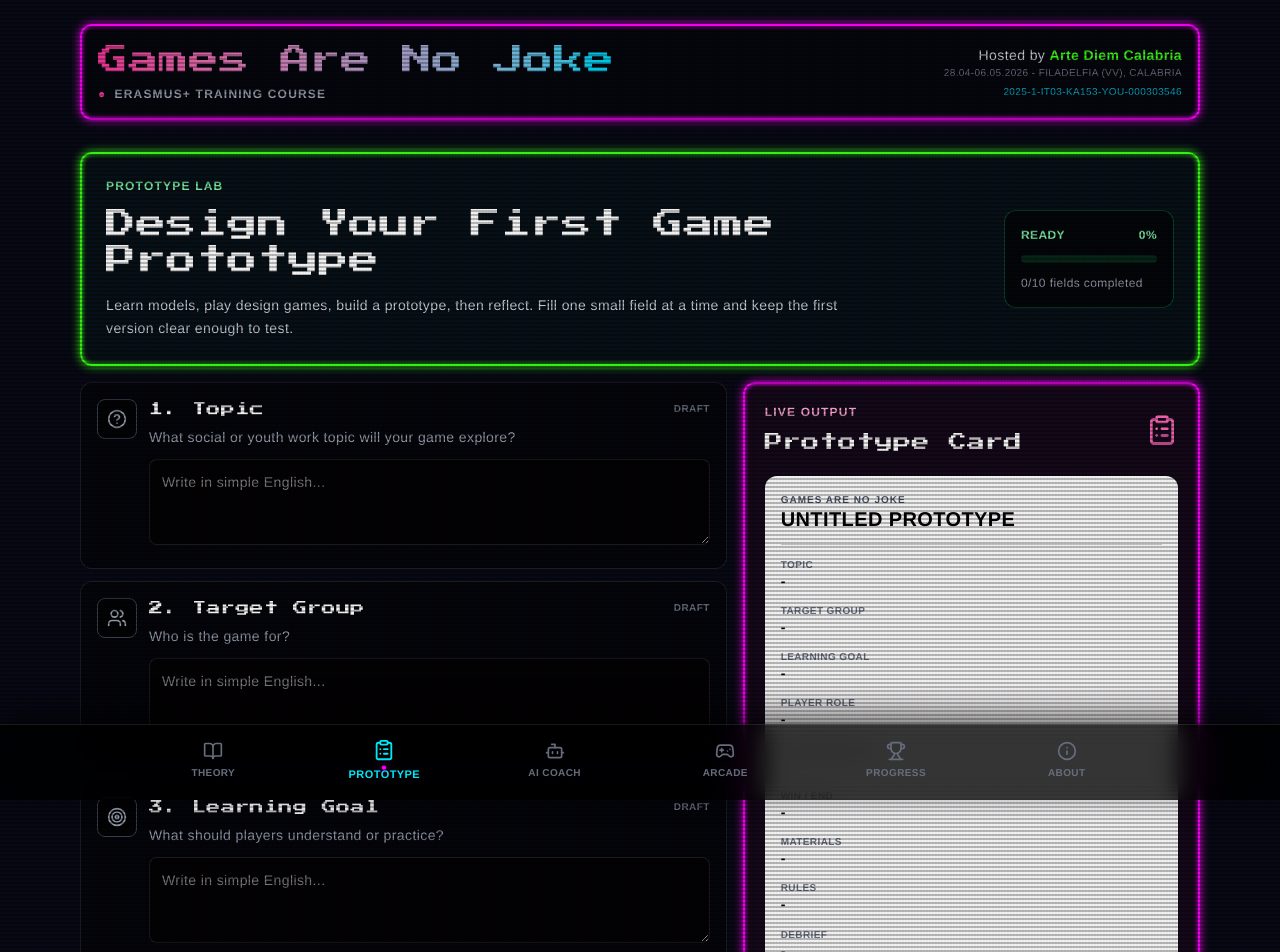
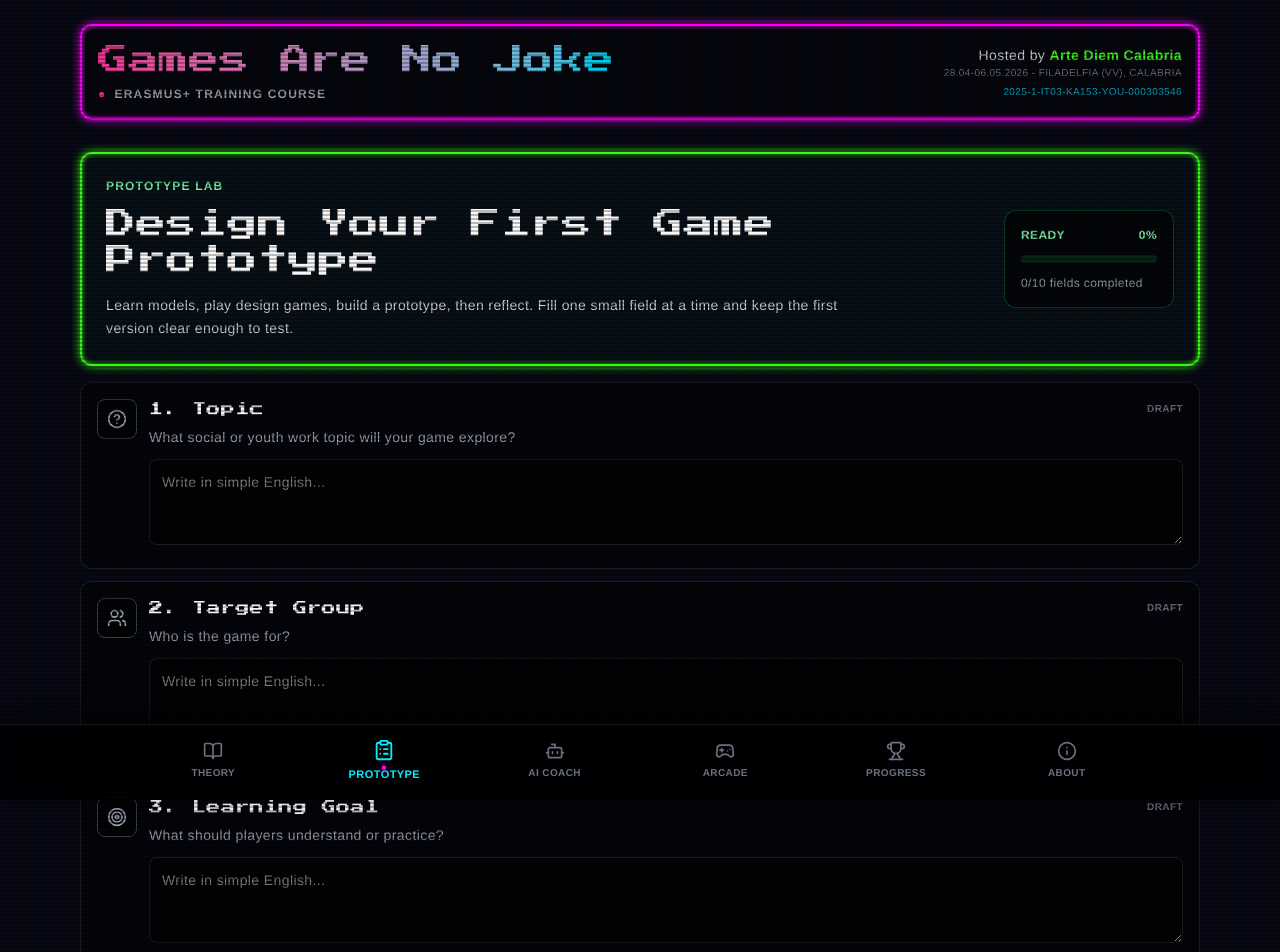
Before and after one commit to artediemcalabria/Games-are-No-Joke-Arcade, a React (Vite) app: page /prototype in a window 1280 px wide. Shown: the top 952 px of the page. Built offline with nearby package versions, Linux system fonts and the light colour scheme.

Commit message:
Reflow prototype lab card layout

```diff
--- a/src/pages/PrototypeLab.tsx
+++ b/src/pages/PrototypeLab.tsx
@@ -16,8 +16,8 @@ export default function PrototypeLab() {
   };
 
   return (
-    <motion.div initial={{ opacity: 0 }} animate={{ opacity: 1 }} className="pb-10 grid grid-cols-1 lg:grid-cols-12 gap-4">
-      <section className="lg:col-span-12 arcade-border-green glass-panel-green rounded-xl p-5 md:p-6">
+    <motion.div initial={{ opacity: 0 }} animate={{ opacity: 1 }} className="pb-10 space-y-4">
+      <section className="arcade-border-green glass-panel-green rounded-xl p-5 md:p-6">
         <div className="flex flex-col md:flex-row md:items-center justify-between gap-4">
           <div>
             <p className="text-xs text-green-300 font-bold uppercase tracking-widest">Prototype Lab</p>
@@ -39,7 +39,7 @@ export default function PrototypeLab() {
         </div>
       </section>
 
-      <section className="lg:col-span-7 space-y-3">
+      <section className="space-y-3">
         {prototypeSteps.map((step, index) => {
           const isDone = Boolean(prototype[step.id]?.trim());
           return (
@@ -68,9 +68,7 @@ export default function PrototypeLab() {
         })}
       </section>
 
-      <aside className="lg:col-span-5">
-        <div className="sticky top-4 space-y-4">
-        <div className="arcade-border-pink glass-panel-pink rounded-xl p-5">
+      <section className="arcade-border-pink glass-panel-pink rounded-xl p-5 md:p-6">
           <div className="flex items-center justify-between gap-3">
             <div>
               <p className="text-xs text-pink-300 font-bold uppercase tracking-widest">Live Output</p>
@@ -79,17 +77,19 @@ export default function PrototypeLab() {
             <ClipboardList className="w-8 h-8 text-pink-400" />
           </div>
 
-          <div className="mt-5 rounded-xl bg-white text-black p-4 space-y-3">
+          <div className="mt-5 rounded-xl bg-white text-black p-5 md:p-6">
             <div className="border-b border-black/20 pb-3">
               <p className="text-[10px] font-bold uppercase tracking-widest text-gray-600">Games Are No Joke</p>
               <h3 className="text-xl font-black uppercase leading-tight">{prototype.topic || 'Untitled prototype'}</h3>
             </div>
-            {prototypeSteps.map((step) => (
-              <div key={step.id}>
-                <p className="text-[10px] font-black uppercase text-gray-500">{step.label}</p>
-                <p className="text-sm font-semibold leading-snug whitespace-pre-wrap">{prototype[step.id]?.trim() || '-'}</p>
-              </div>
-            ))}
+            <div className="mt-4 grid grid-cols-1 md:grid-cols-2 gap-4">
+              {prototypeSteps.map((step) => (
+                <div key={step.id} className={step.id === 'rules' || step.id === 'playtestPlan' ? 'md:col-span-2' : ''}>
+                  <p className="text-[10px] font-black uppercase text-gray-500">{step.label}</p>
+                  <p className="text-sm font-semibold leading-snug whitespace-pre-wrap">{prototype[step.id]?.trim() || '-'}</p>
+                </div>
+              ))}
+            </div>
           </div>
 
           <div className="mt-4 grid grid-cols-1 sm:grid-cols-2 gap-3">
@@ -106,8 +106,9 @@ export default function PrototypeLab() {
               <RotateCcw className="w-4 h-4" /> Clear Draft
             </button>
           </div>
-        </div>
+      </section>
 
+      <section className="grid grid-cols-1 lg:grid-cols-2 gap-4">
         <div className="arcade-border glass-panel rounded-xl p-5">
           <p className="text-xs text-cyan-300 font-bold uppercase tracking-widest">Collection Takeaways</p>
           <div className="mt-4 space-y-3">
@@ -152,8 +153,7 @@ export default function PrototypeLab() {
             ))}
           </div>
         </div>
-        </div>
-      </aside>
+      </section>
     </motion.div>
   );
 }
```
